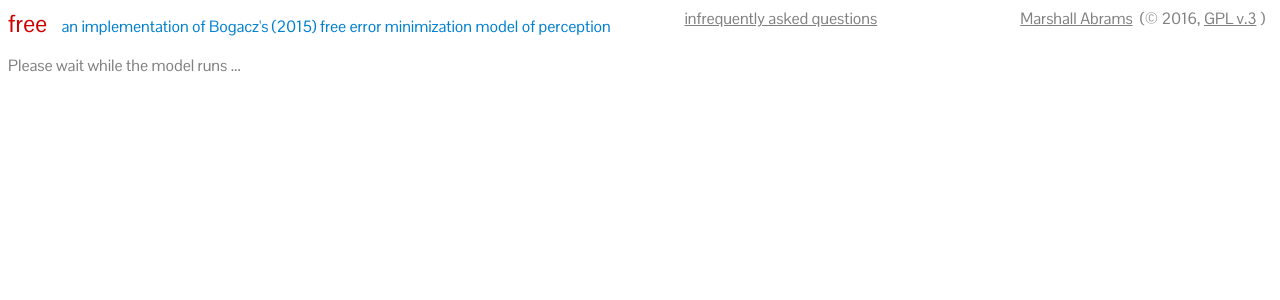
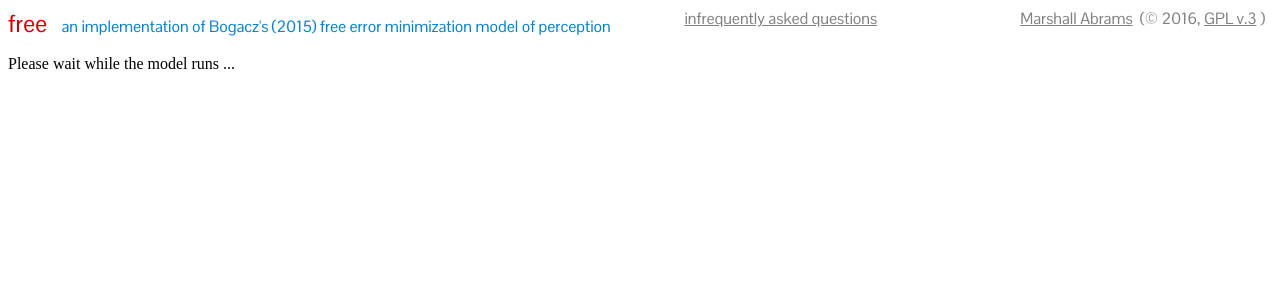
Before and after one commit to mars0i/free, a web app: page / in a window 1280 px wide; the page is wider, and only the part inside the window is pictured. Shown: the top 300 px of that part. Run offline with its HTML, style and script files only (its server is not run), Linux system fonts and the light colour scheme; data that the repository does not hold is empty.

Commit message:
trying to reset to sane state

```diff
--- a/resources/public/index.html
+++ b/resources/public/index.html
@@ -18,7 +18,7 @@
       <text class="nontitle">) &nbsp;</text>
     </span>
     <div id="app">
-      <p class="nontitle">Please wait while the model runs ...</p>
+      <p>Please wait while the model runs ...</p>
     </div>
     <script type="text/javascript" src="out/goog/base.js"></script>
     <script type="text/javascript" src="free.js"></script>
```
Also changed, not shown: 1 other file.
